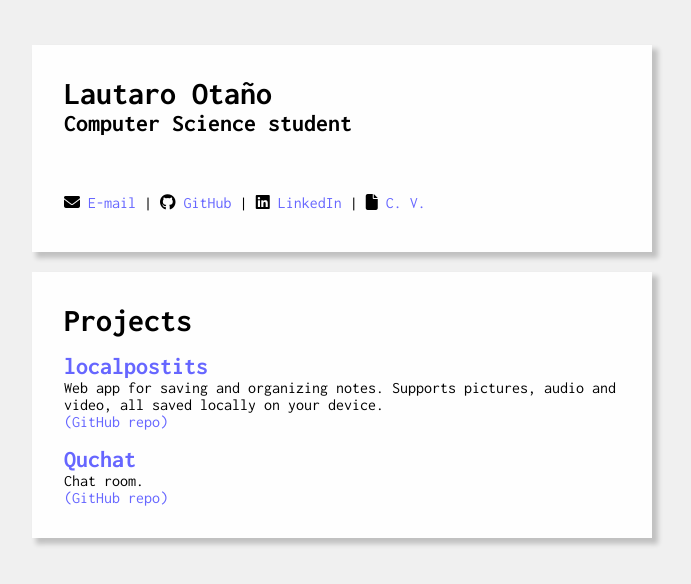
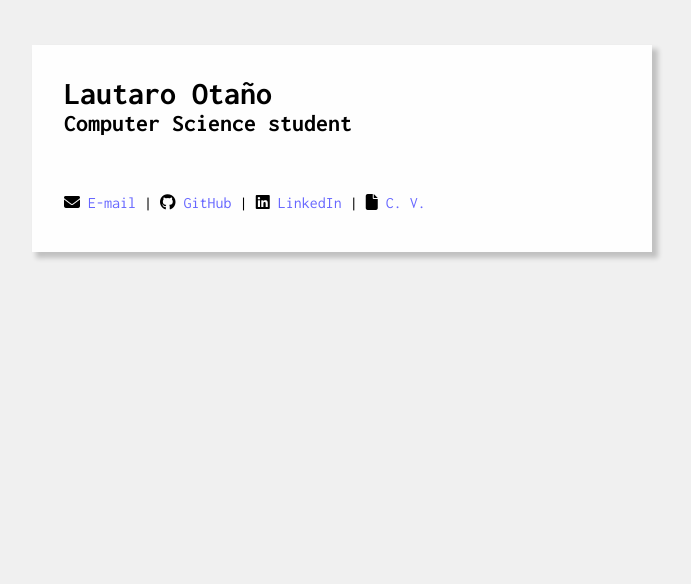
Before and after one commit to lbotano/lbotano.github.io, a plain HTML site: page index.html in a window 1280 px wide. Shown: the whole page, without its empty margins (298-989 px from the left). Drawn offline with Linux system fonts and the light colour scheme.

Commit message:
Remove projects from start page

```diff
--- a/index.html
+++ b/index.html
@@ -35,30 +35,5 @@
       </ul>
     </nav>
   </header>
-  <section class="projects card">
-    <h1>Projects</h1>
-    <div class="project">
-      <h2>
-        <a href="https://lbotano.xyz/local-post-its/">localpostits</a>
-      </h2>
-      <p>
-        Web app for saving and organizing notes. Supports pictures, audio and video, all saved locally on your device.
-      </p>
-      <p>
-        <a href="https://github.com/lbotano/local-post-its/">(GitHub repo)</a>
-      </p>
-    </div>
-    <div class="project">
-      <h2>
-        <a href="https://quchat.onrender.com/">Quchat</a>
-      </h2>
-      <p>
-        Chat room.
-      </p>
-      <p>
-        <a href="https://github.com/lbotano/quchat-server">(GitHub repo)</a>
-      </p>
-    </div>
-  </section>
 </body>
 </html>
```
